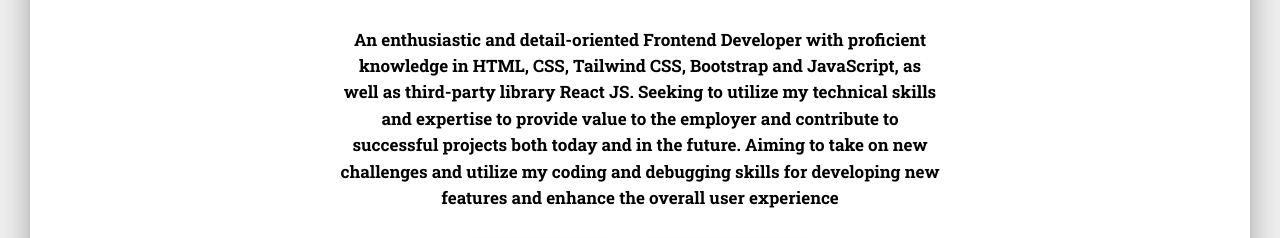
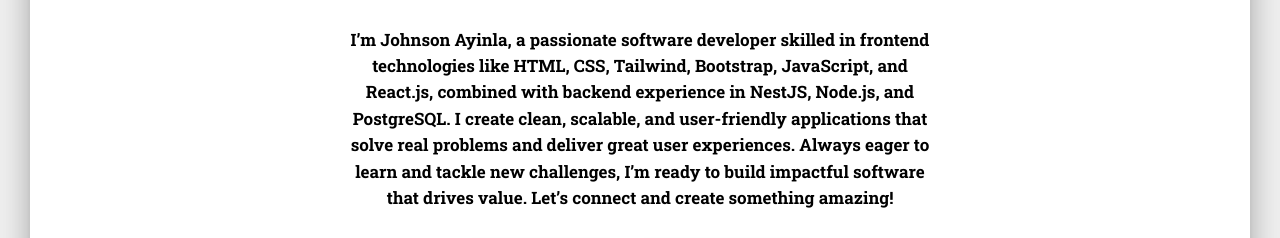
Before and after one commit to johnson2611/Johnson_Portfolio, a plain HTML site: page index.html in a window 1280 px wide. Shown: the part 533-771 px from the top of the page. Drawn offline with Linux system fonts and the light colour scheme.

Commit message:
Bio updated

```diff
--- a/index.html
+++ b/index.html
@@ -124,14 +124,14 @@
           </div>
           <div class="description text-center">
             <h5 class="title">
-              An enthusiastic and detail-oriented Frontend Developer with
-              proficient knowledge in HTML, CSS, Tailwind CSS, Bootstrap and
-              JavaScript, as well as third-party library React JS. Seeking to
-              utilize my technical skills and expertise to provide value to the
-              employer and contribute to successful projects both today and in
-              the future. Aiming to take on new challenges and utilize my coding
-              and debugging skills for developing new features and enhance the
-              overall user experience
+              I’m Johnson Ayinla, a passionate software developer skilled in
+              frontend technologies like HTML, CSS, Tailwind, Bootstrap,
+              JavaScript, and React.js, combined with backend experience in
+              NestJS, Node.js, and PostgreSQL. I create clean, scalable, and
+              user-friendly applications that solve real problems and deliver
+              great user experiences. Always eager to learn and tackle new
+              challenges, I’m ready to build impactful software that drives
+              value. Let’s connect and create something amazing!
             </h5>
             <a href="mailto: ayinlajohnson109@gmail.com"
               ><button class="fa fa-envelope btn btn-primary btn-raised">
@@ -310,7 +310,7 @@
                 <div class="col-sm-6">
                   <div class="card">
                     <div class="card-body">
-                      <h5 class="card-title">MLearn Platform</h5>
+                      <h5 class="card-title">MtLearn Platform</h5>
                       <img
                         src="./img/mtlearn.png"
                         alt=""
@@ -489,7 +489,6 @@
             </li>
             <li>
               <a href="https://wa.me/2348125300968">
-
                 <i class="fa fa-whatsapp"></i>
               </a>
             </li>
```
